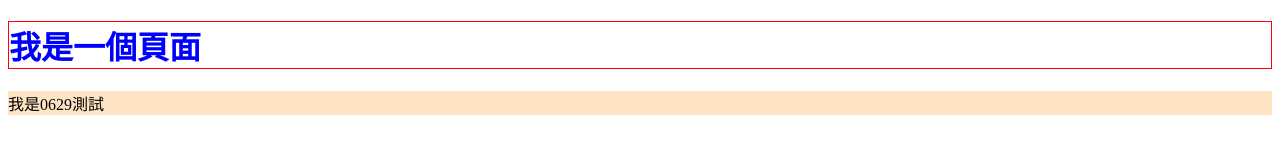
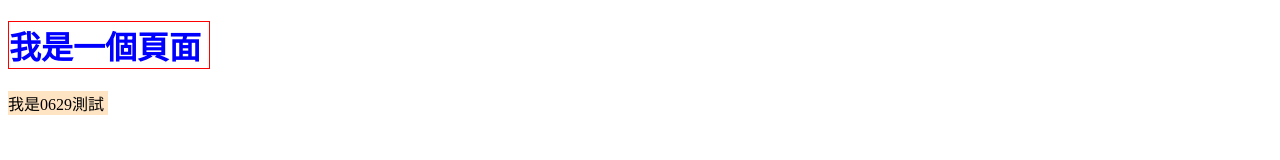
Before and after one commit to k689022123/12, a plain HTML site: page index.html in a window 1280 px wide. Drawn offline with Linux system fonts and the light colour scheme.

Commit message:
style: new width

```diff
--- a/index.html
+++ b/index.html
@@ -7,11 +7,13 @@
     <title>Document</title>
     <style>
       h1 {
+        width: 200px;
         color: blue;
         border: 1px solid red;
       }
 
       div {
+        width: 100px;
         background-color: bisque;
       }
     </style>
```
